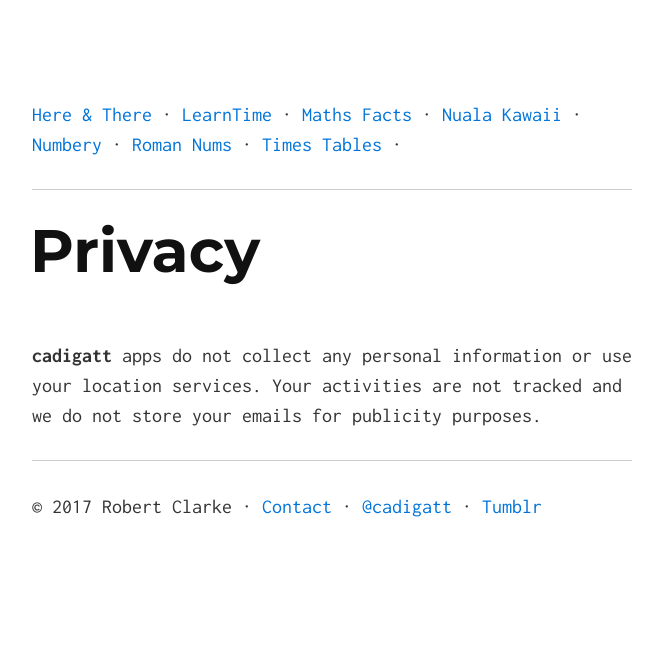
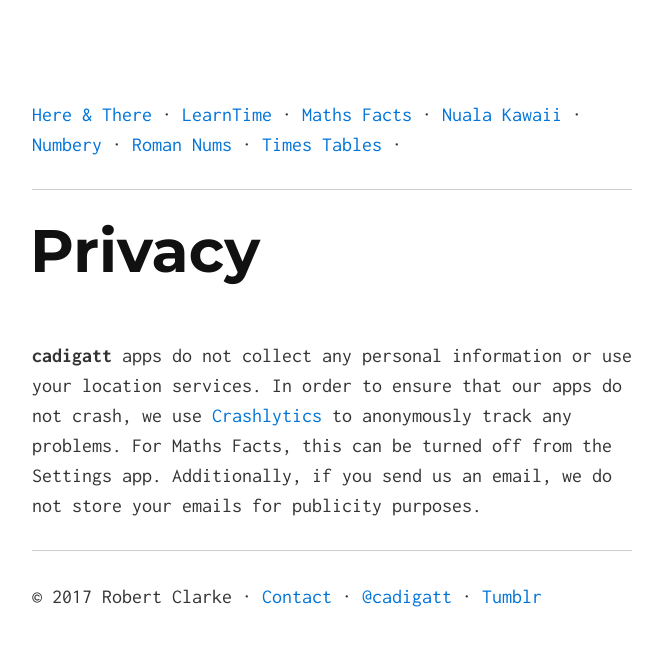
Before and after one commit to cadigatt/cadigatt.github.io, a Jekyll site: the page built from privacy.md, in a window 1280 px wide. Shown: the top 646 px of the page, without its empty margins (308-971 px from the left). Built offline with Jekyll 4.4.1, drawn with Linux system fonts in a browser that asks for light colours; comment, search, counter and statistics services are not loaded.

Commit message:
Update privacy.md

```diff
--- a/privacy.md
+++ b/privacy.md
@@ -4,4 +4,4 @@ permalink: /privacy/
 title: Privacy
 ---
 
-**cadigatt** apps do not collect any personal information or use your location services. Your activities are not tracked and we do not store your emails for publicity purposes.
+**cadigatt** apps do not collect any personal information or use your location services. In order to ensure that our apps do not crash, we use [Crashlytics](http://try.crashlytics.com/terms/) to anonymously track any problems. For Maths Facts, this can be turned off from the Settings app. Additionally, if you send us an email, we do not store your emails for publicity purposes.
```
